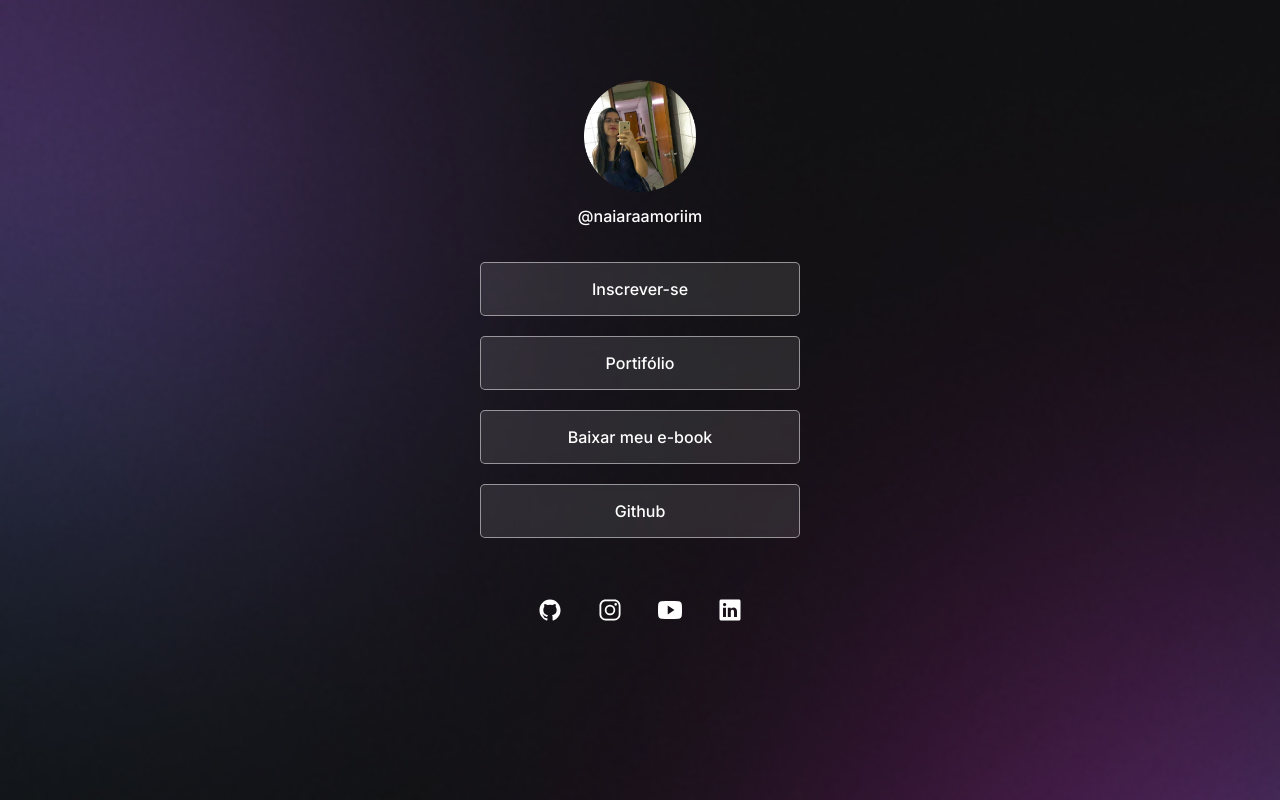
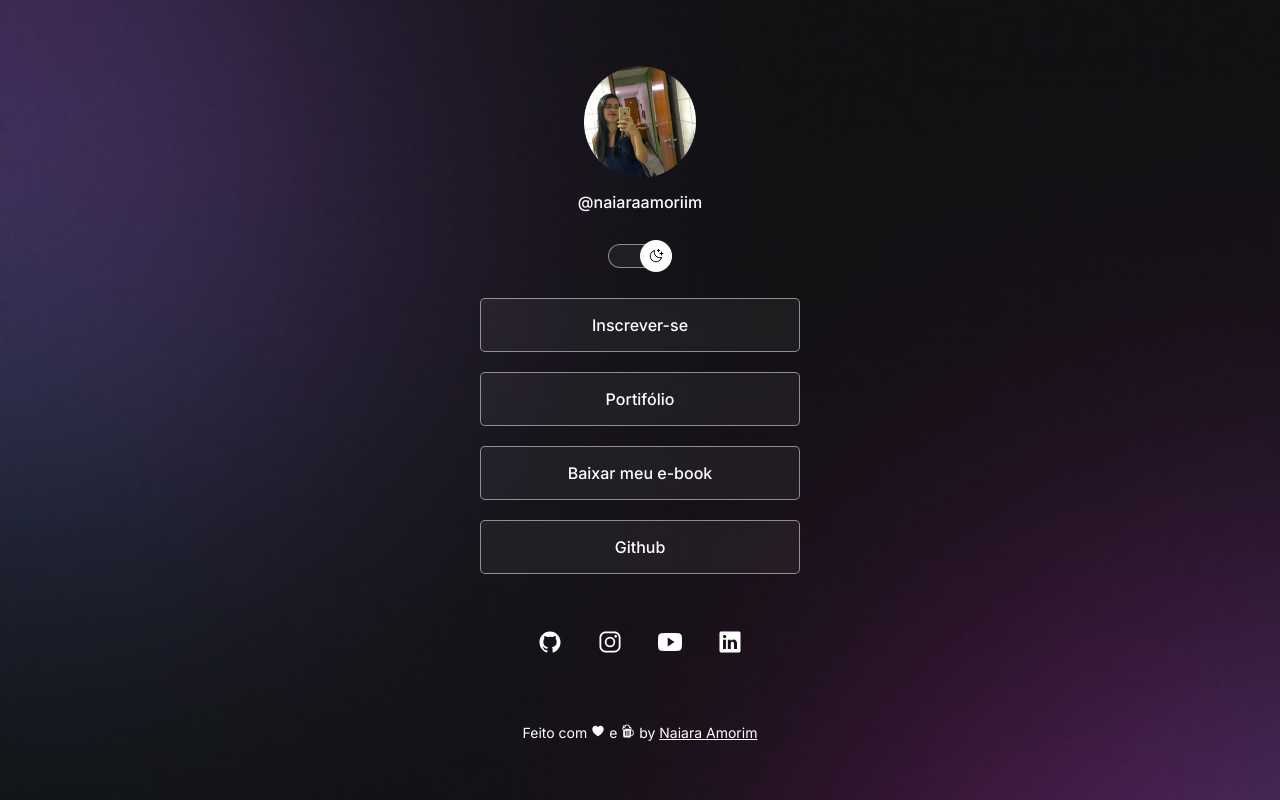
Before and after one commit to naiaraamorim/ProjetoLista, a plain HTML site: page index.html in a window 1280 px wide. Drawn offline with nearby package versions, Linux system fonts and the light colour scheme.

Commit message:
feat: adicionando botao switch

```diff
--- a/index.html
+++ b/index.html
@@ -1,5 +1,5 @@
 <!DOCTYPE html>
-<html lang="pt-BR">
+<html lang="pt-BR" class="">
 <head>
     <meta charset="UTF-8">
     <meta name="viewport" content="width=device-width, initial-scale=1.0">
@@ -15,6 +15,12 @@
             <img src="assets/assets/image.png" alt="foto de perfil">
             <p>@naiaraamoriim</p>
         </div>
+
+        <div id="switch">
+            <button></button>
+            <span></span>
+        </div>
+
         <ul>
             <li>
                 <a href="#">Inscrever-se</a>
@@ -38,8 +44,8 @@
             </a>
             <a href="http://" target="_blank"><ion-icon name="logo-linkedin"></ion-icon>
             </a>
-
         </div>
+        <footer>Feito com <ion-icon name="heart"></ion-icon> e <ion-icon name="beer"></ion-icon> by <a href="/">Naiara Amorim</a></footer>
     </div>
     <script type="module" src="https://unpkg.com/ionicons@7.1.0/dist/ionicons/ionicons.esm.js"></script>
     <script nomodule src="https://unpkg.com/ionicons@7.1.0/dist/ionicons/ionicons.js"></script>
--- a/styles.css
+++ b/styles.css
@@ -2,6 +2,27 @@
     margin: 0;
     padding: 0;
     box-sizing: border-box;
+}
+
+:root {
+    --text-color: white;
+    --bg-url: url(assets/assets/bg-mobile.jpg);
+    --stroke-color: rgba(255, 255, 255, 0.5);
+    --suface-color: rgba(255, 255, 255, 0.05);
+    --suface-color-hover: rgba(255, 255, 255, 0.02);
+    --hightlight-color: rgba(255, 255, 255, 0.2);
+    --switch-bg-url: url(./assets/assets/moon-stars.svg);
+}
+
+.light {
+    --text-color: black;
+    --bg-url: url(assets/assets/bg-mobile-light.jpg);
+    --stroke-color: rgba(0, 0, 0, 0.5);
+    --suface-color: rgba(0, 0, 0, 0.05);
+    --suface-color-hover: rgba(255, 255, 255, 0.02);
+    --hightlight-color: rgba(0, 0, 0, 0.1);
+    --switch-bg-url: url(./assets/assets/sun.svg);
+
 }
 
 body {
@@ -10,12 +31,12 @@ body {
     background-position: top center;
     background-size: cover; */
 
-    background: url(assets/assets/bg-mobile.jpg) no-repeat top center/cover ;
+    background: var(--bg-url) no-repeat top center/cover ;
 }
 
 body * {
     font-family: 'Inter', sans-serif;
-    color: white;
+    color: var(--text-color);
 }
 
 #container {
@@ -26,7 +47,7 @@ body * {
 
 #profile {
     text-align: center;
-    padding: 24px;
+    padding: 10px;
 }
 
 #profile img {
@@ -38,6 +59,42 @@ body * {
     line-height: 24px;
     margin-top: 8px;
 }
+
+#switch {
+    position: relative;
+    width: 64px;
+    margin: 20px auto;
+}
+
+#switch button {
+    width: 32px;
+    height: 32px;
+    background: white var(--switch-bg-url) no-repeat center;
+    border: 0;
+    border-radius: 50%;
+
+    position: absolute;
+    top: 50%;
+    right: 0;
+    z-index: 1;
+    transform: translateY(-50%);
+
+}
+
+#switch span {
+    display: block;
+
+    width: 64px;
+    height: 24px;
+
+    background: var(--suface-color);
+    border: 1px solid var(--stroke-color);
+    border-radius: 9999px;
+
+    backdrop-filter: blur(4px);
+    --webkit-backdrop-filter: blur(4px);
+}
+
 
 ul {
     list-style: none;
@@ -56,8 +113,8 @@ ul li a {
     justify-content: center;
     align-items: center;
 
-    border: 1px solid rgba(255, 255, 255, 0.5);
-    background: rgba(255, 255, 255, 0.1);
+    border: 1px solid var(--stroke-color);
+    background: var(--suface-color);
     backdrop-filter: blur(4px);
     --webkit-backdrop-filter: blur(4px);
 
@@ -68,15 +125,14 @@ ul li a {
 }
 
 ul li a:hover {
-    border: 1.5px solid rgba(255, 255, 255, 1);
-    background: rgba(255, 255, 255, 0.05);
+    border: 1.5px solid var(--text-color);
+    background: var(--suface-color-hover);
 }
 
 #social-links {
     display: flex;
     justify-content: center;
-
-    padding: 32px 0;
+    padding: 28px 0;
     font-size: 24px;
 }
 
@@ -85,11 +141,18 @@ ul li a:hover {
     align-items: center;
     justify-content: center;
     padding: 18px;
+    border-radius: 50%;
+
+    transition: background 0.5s;
+}
+
+#social-links a:hover {
+    background: var(--hightlight-color);
 
 }
 
-#social-links a:hover {
-    background: rgba(255, 255, 255, 0.2);
-    border-radius: 50%;
-
+footer {
+    padding: 24px 0;
+    font-size: 14px;
+    text-align: center;
 }
```
